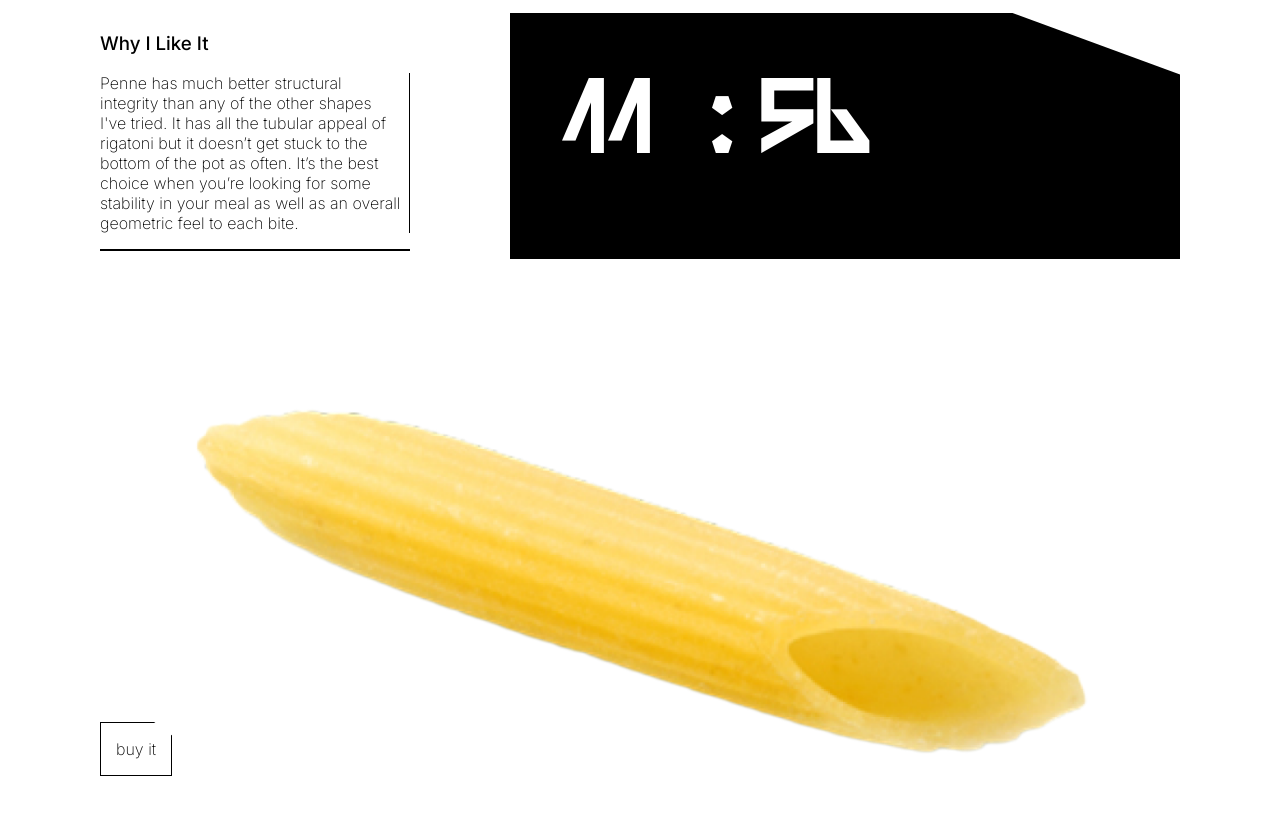
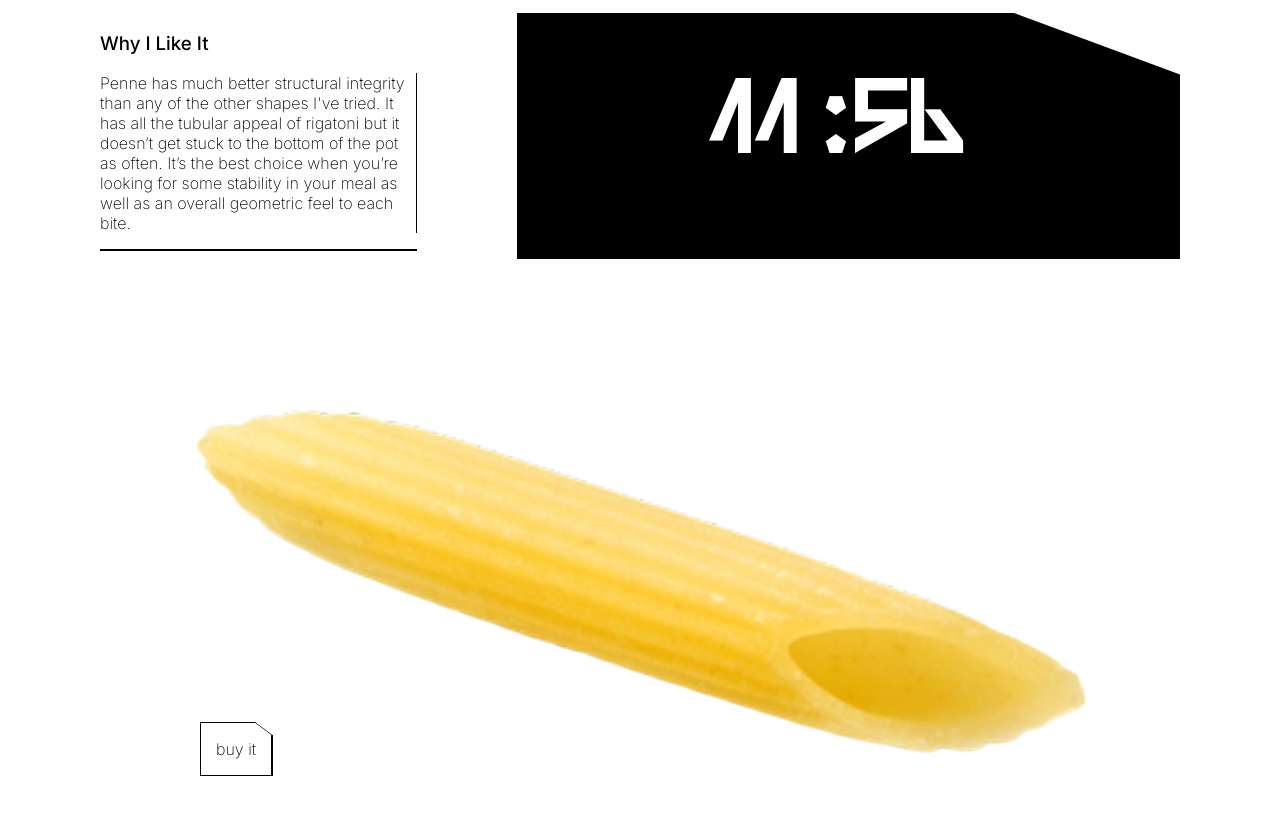
Before and after one commit to emo-bean/pasta-site, a plain HTML site: page penne.html in a window 1280 px wide. Shown: the part 98-912 px from the top of the page. Drawn offline with Linux system fonts and the light colour scheme.

Commit message:
fixed the button!!!

```diff
--- a/style.css
+++ b/style.css
@@ -68,13 +68,20 @@ img {
   font-family: 'lynoulys';
   font-size: 100px;
   padding-top: 10px;
-  padding-left: 25px;
+  padding-left: 5px;
   padding-right: 25px;
   display: inline-block;
   width: 300px;
   min-height: 150px;
   background: black;
   color: white;
+}
+#minutes{
+text-align: right;
+padding-left: 0;
+}
+.timer{
+  text-align: center;
 }
 input{
   max-width: 125px;
@@ -98,7 +105,10 @@ input{
 .cellentani .timer input{
   font-family: lynowalt;
 }
-.button {
+.button{
+  filter: drop-shadow(1px 0px 0px black)
+}
+.button a{
   background: white;
   border: 1px solid black;
   color: black;
@@ -108,18 +118,18 @@ input{
   padding-left: 15px;
   padding-right: 15px;
 }
-.button:hover{
+.button a:hover{
   background: black;
   color: white;
 }
-.penne .button {
+.penne .button a{
   -webkit-clip-path: polygon(0 0, 0 100%, 100% 100%, 100% 25%, 75% 0);
   clip-path: polygon(0 0, 0 100%, 100% 100%, 100% 25%, 75% 0);
 }
-.rotini .button {
+.rotini .button a{
   border-radius: 0px 25px 25px 0px;
 }
-.cellentani .button {
+.cellentani .button a{
   border-radius: 0px 25px 0px 0px;
 }
 hr {
```
